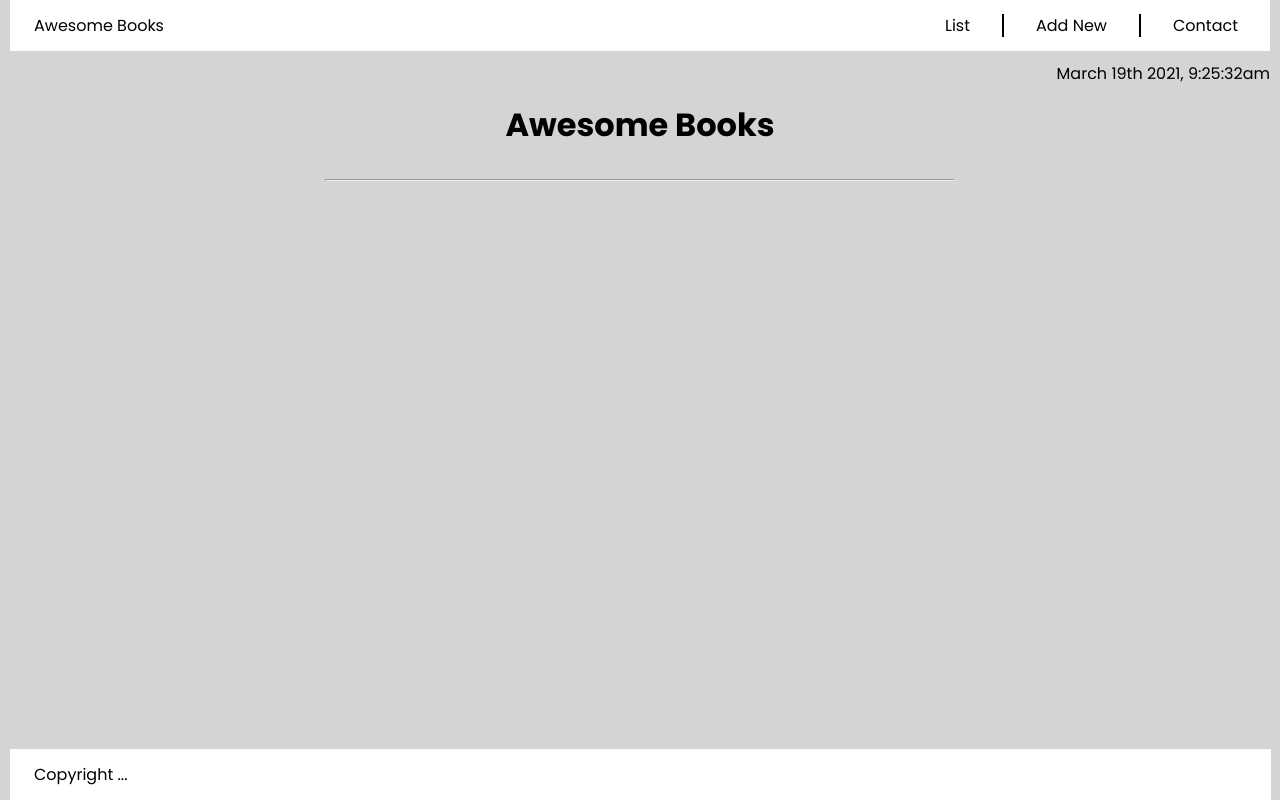
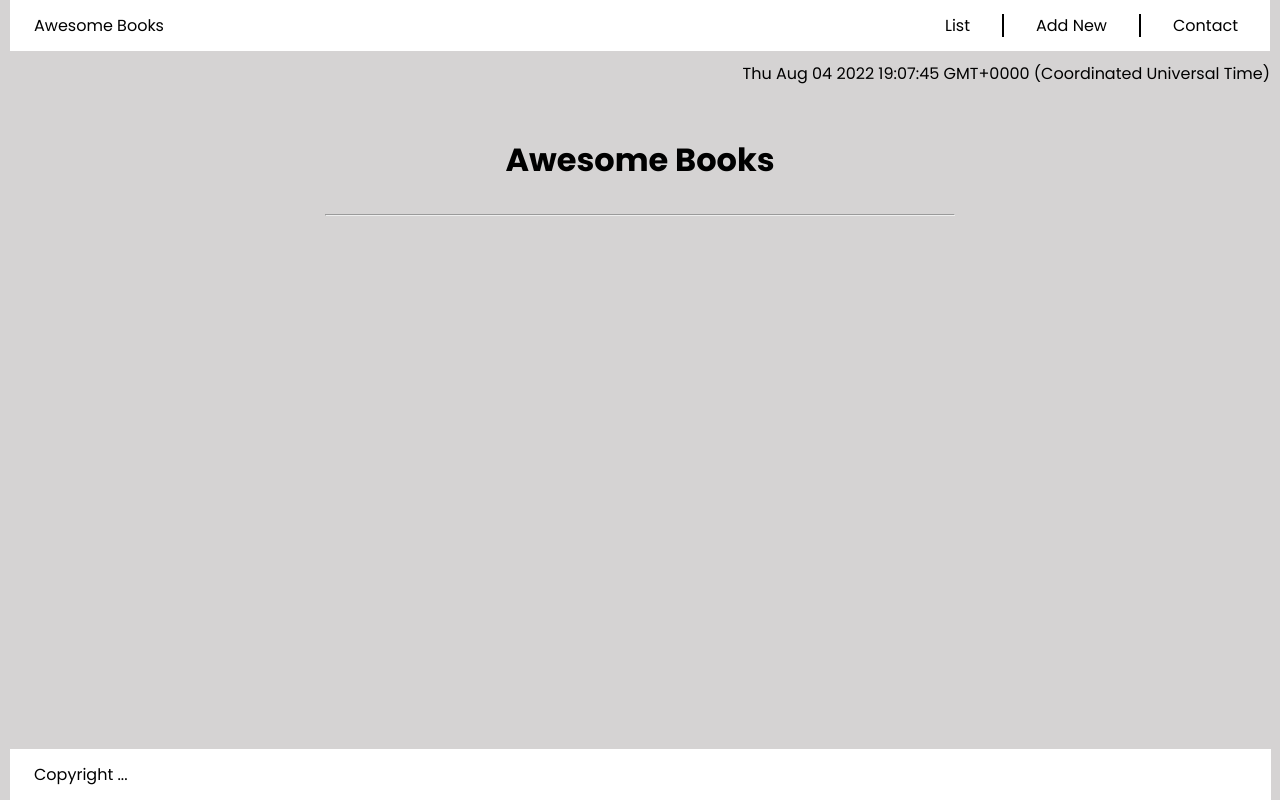
Before and after one commit to GoddessNgozi/AwesomeBooks, a website: page index.html in a window 1280 px wide. Drawn offline with Linux system fonts and the light colour scheme.

Commit message:
Edit date to display current date

```diff
--- a/index.html
+++ b/index.html
@@ -19,7 +19,7 @@
     <header>
       <nav class="nav-bar"></nav>
     </header>
-    <p class="date">March 19th 2021, 9:25:32am</p>
+    <div class="date"><p></p></div>
     <main>
       <div class="library">
         <h1>Awesome Books</h1>
--- a/js/script.js
+++ b/js/script.js
@@ -190,3 +190,5 @@ contact.addEventListener('click', () => {
   addBook.style.display = 'none';
   library.style.display = 'none';
 });
+
+document.querySelector('.date').innerHTML = Date();
--- a/style.css
+++ b/style.css
@@ -24,8 +24,9 @@ body {
 }
 
 .date {
-  float: right;
+  display: flex;
   margin-top: 10px;
+  justify-content: right;
 }
 
 li {
```
